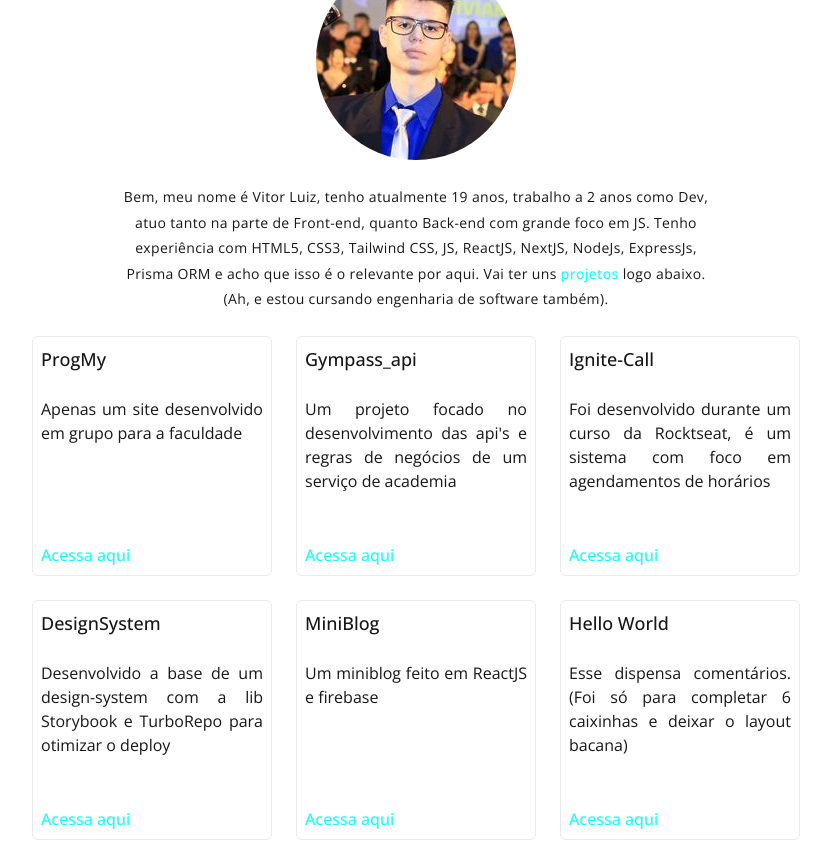
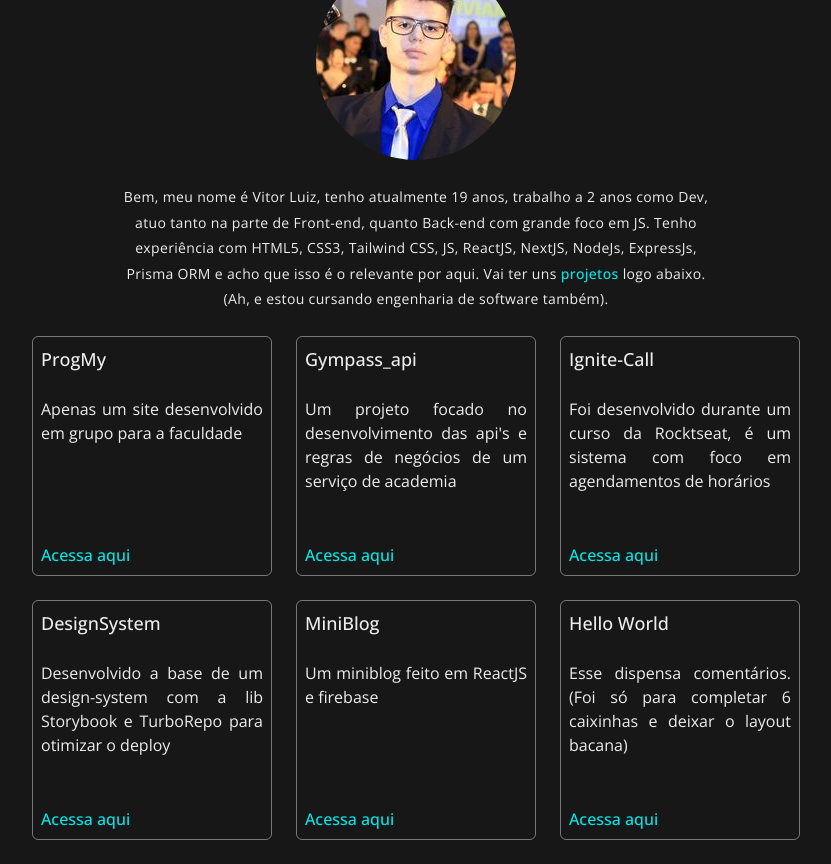
Before and after one commit to VitorCruz78/about_me, a Next.js app: page / in a window 1280 px wide. Shown: the whole page, without its empty margins (224-1055 px from the left). Built offline with nearby package versions, Linux system fonts and the light colour scheme.

Commit message:
fix: colors variables

```diff
--- a/tailwind.config.ts
+++ b/tailwind.config.ts
@@ -9,8 +9,8 @@ export default {
   theme: {
     extend: {
       colors: {
-        defaultColor: "var(--background)",
-        textColor: "var(--foreground)",
+        defaultColor: "#171717",
+        textColor: "#ededed",
         textLink: "#00FFFF",
       },
     },
```
